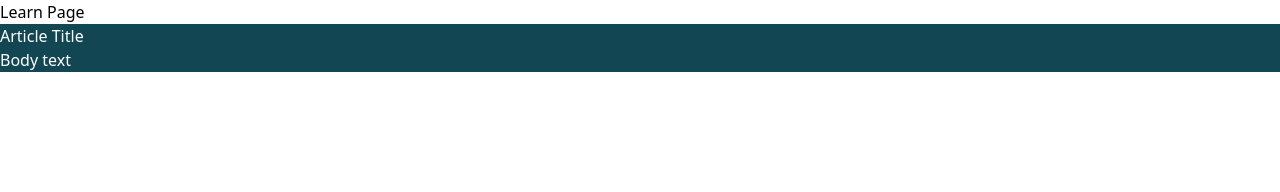
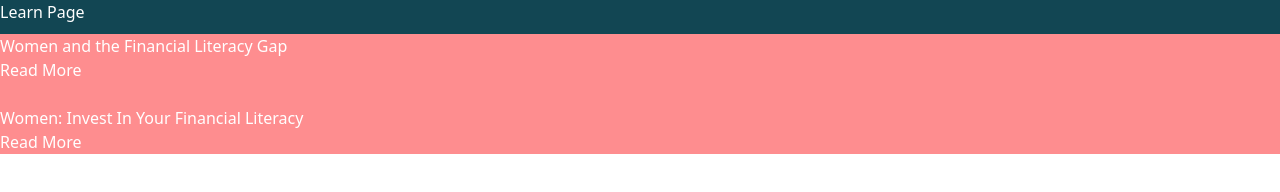
Before and after one commit to kcherrera/monji, a Gatsby site: page /learn in a window 1280 px wide. Built offline with nearby package versions, Linux system fonts and the light colour scheme; Gatsby itself is replaced by a stand-in of ours.

Commit message:
Added background color to title and sample articleBlocks with links

```diff
--- a/src/components/articleBlock.js
+++ b/src/components/articleBlock.js
@@ -2,11 +2,21 @@ import React from "react"
 
 export default function ArticleBlock() {
   return (
-    <div style = {{backgroundColor: '#124653',
-    color: 'white'
+    <div style = {{backgroundColor: '#FE8D8F',
+    color: 'white',
+    marginTop:'10px',
     }}>
-      <h3> Article Title </h3>
-      <p>Body text </p>
+      <div class="article">
+        <h3>Women and the Financial Literacy Gap</h3>
+        <p><a href="https://www.opploans.com/oppu/articles/gender-gap-financial-literacy/" target="_blank">Read More </a></p>
+      </div>
+
+      <span>&nbsp;</span>
+
+      <div class="article">
+        <h3>Women: Invest In Your Financial Literacy</h3>
+        <p><a href="https://www.investopedia.com/articles/investing/050813/women-invest-your-financial-literacy.asp" target="_blank">Read More </a></p>
+      </div>
     </div>
   )
 }
--- a/src/pages/learn.js
+++ b/src/pages/learn.js
@@ -3,7 +3,9 @@ import ArticleBlock from "../components/articleBlock.js"
 
 export default function Learn() {
   return (
-    <div id="title">
+    <div style = {{backgroundColor: '#124653',
+    color: 'white'
+    }}>
       <h1>Learn Page</h1>
       <ArticleBlock/>
     </div>
```
